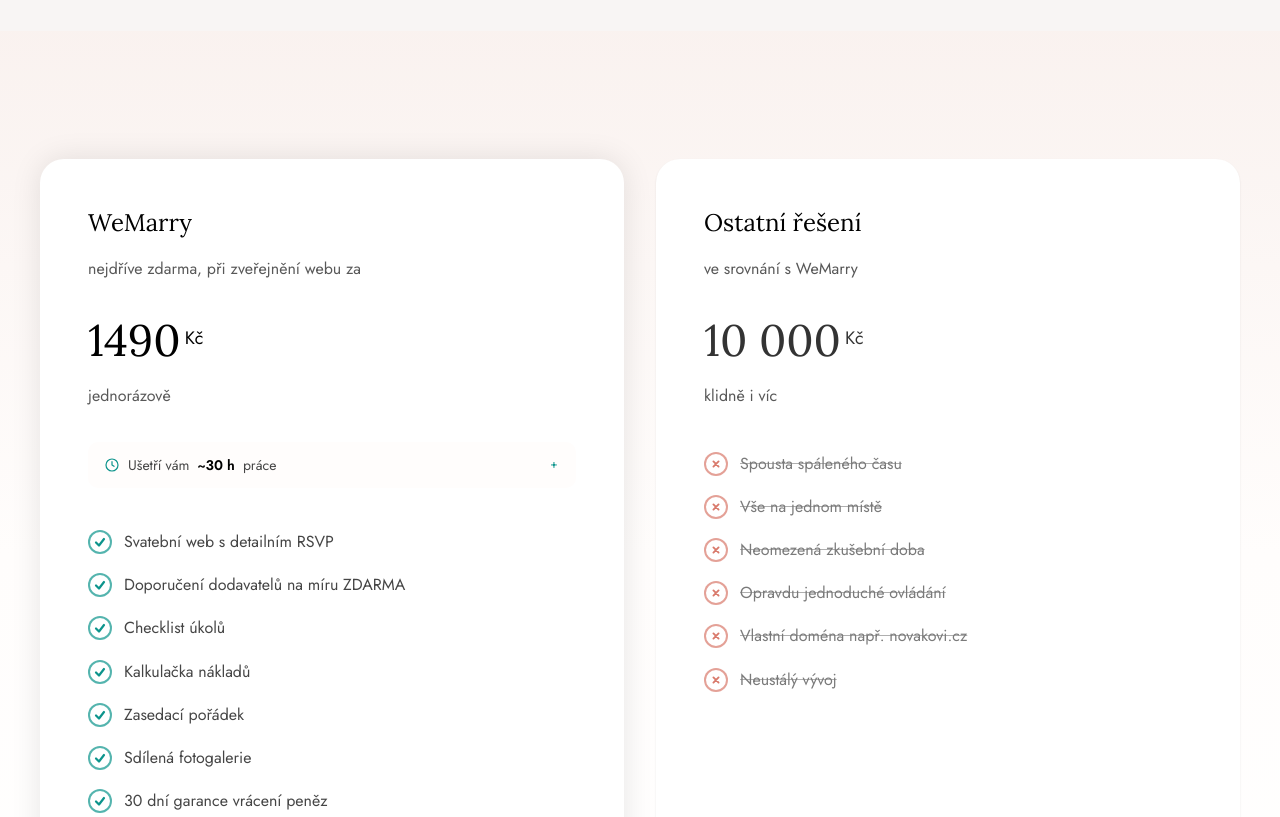
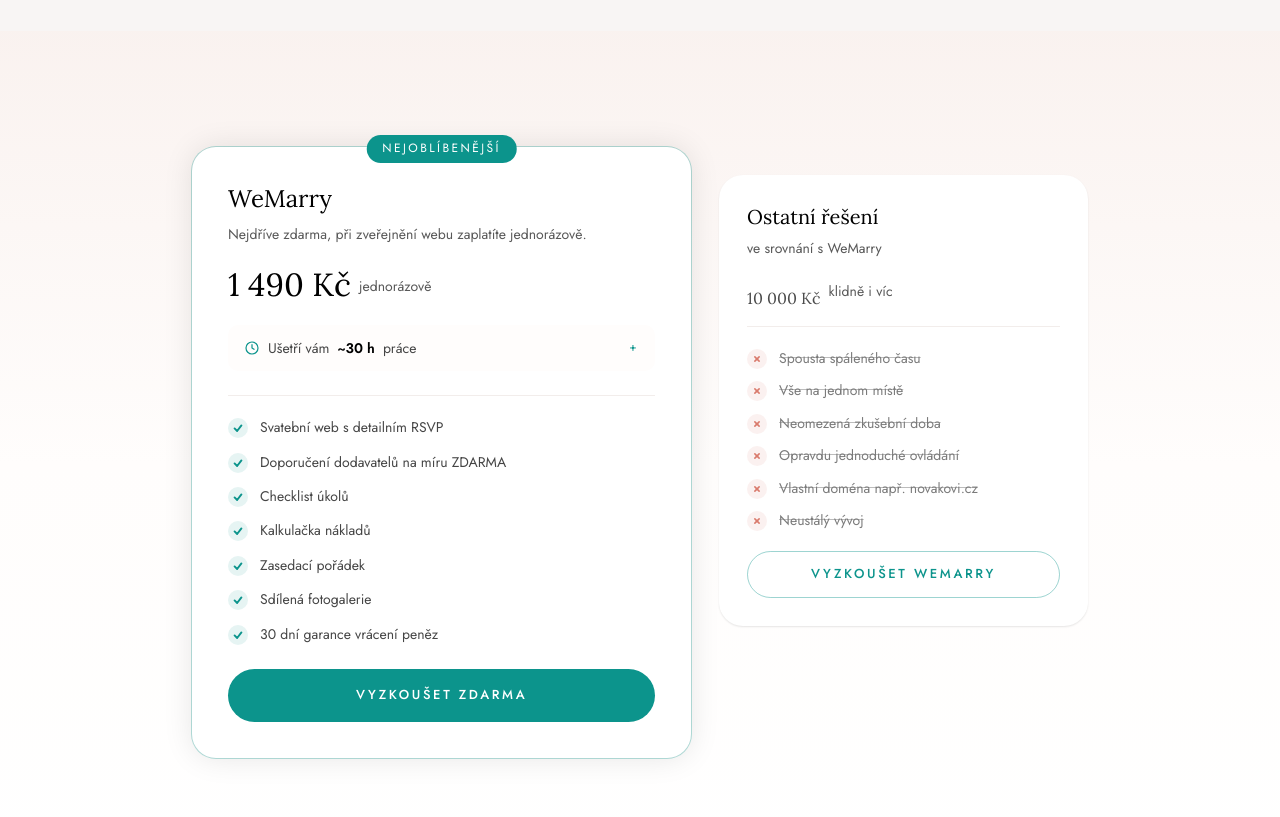
Before and after one commit to krystofpaleta/wemarry-web, an Astro site: page /cenik in a window 1280 px wide. Shown: the part 1680-2497 px from the top of the page. Built offline with nearby package versions, Linux system fonts and the light colour scheme; Astro itself is replaced by a stand-in of ours.

Commit message:
Ceník (Pricing): redesign do stylu nového ceníku — WeMarry zvýrazněné jako 'Nejoblíbenější' (ring, badge, elevace), 'Ostatní řešení' menší srovnávací karta vedle, užší kontejner místo full-width

```diff
--- a/src/components/sections/Pricing.astro
+++ b/src/components/sections/Pricing.astro
@@ -38,19 +38,22 @@
   <div aria-hidden="true" class="absolute inset-0 -z-10 bg-gradient-to-b from-warm-peach/30 via-cream to-white"></div>
 
   <div class="container-site">
-    <div class="mx-auto grid grid-cols-1 gap-6 lg:grid-cols-2 lg:gap-8">
-      <!-- WeMarry card -->
-      <article class="relative flex flex-col gap-8 rounded-card bg-white p-8 shadow-prominent md:p-10 lg:p-12">
-        <header class="flex flex-col gap-4">
+    <div class="mx-auto grid max-w-4xl grid-cols-1 items-start gap-6 lg:grid-cols-[1.15fr_0.85fr] lg:gap-7">
+      <!-- WeMarry — zvýrazněná karta (Nejoblíbenější) -->
+      <article class="relative flex flex-col gap-6 rounded-card bg-white p-8 shadow-prominent ring-1 ring-primary/30 md:p-9 lg:-translate-y-3">
+        <span class="absolute -top-3 left-1/2 -translate-x-1/2 rounded-pill bg-primary px-4 py-1 text-tiny uppercase tracking-cta text-white">
+          Nejoblíbenější
+        </span>
+
+        <header class="flex flex-col gap-2">
           <h3 class="font-serif text-h2 text-ink">WeMarry</h3>
-          <p class="text-body text-ink-muted">nejdříve zdarma, při zveřejnění webu za</p>
+          <p class="text-small text-ink-muted">Nejdříve zdarma, při zveřejnění webu zaplatíte jednorázově.</p>
         </header>
 
-        <div class="flex items-start">
-          <span class="font-serif text-hero text-ink leading-none md:text-hero-xl">1490</span>
-          <span class="ml-1 mt-2 text-h4 text-ink md:mt-3">Kč</span>
+        <div class="flex items-end gap-2">
+          <span class="font-serif text-hero text-ink leading-none">1 490 Kč</span>
+          <span class="mb-1 text-small text-ink-muted">jednorázově</span>
         </div>
-        <p class="-mt-4 text-body text-ink-muted">jednorázově</p>
 
         {/* Ušetřený čas + rozklad */}
         <details class="group rounded-mini bg-cream px-4 py-3">
@@ -74,14 +77,14 @@
           </ul>
         </details>
 
-        <ul class="mt-2 flex flex-col gap-4">
+        <ul class="flex flex-1 flex-col gap-3 border-t border-beige-border pt-5">
           {
             weMarryItems.map((label) => (
-              <li class="flex items-start gap-3">
-                <span aria-hidden="true" class="mt-0.5 flex size-6 shrink-0 items-center justify-center rounded-full border-2 border-primary/70 bg-white">
-                  <svg viewBox="0 0 14 14" class="size-3.5 text-primary" fill="none" stroke="currentColor" stroke-width="2.2" stroke-linecap="round" stroke-linejoin="round"><path d="M3 7.5L6 10.5L11 4"></path></svg>
+              <li class="flex items-start gap-3 text-small text-ink-body">
+                <span aria-hidden="true" class="mt-0.5 flex size-5 shrink-0 items-center justify-center rounded-full bg-primary/10">
+                  <svg viewBox="0 0 14 14" class="size-3 text-primary" fill="none" stroke="currentColor" stroke-width="2.2" stroke-linecap="round" stroke-linejoin="round"><path d="M3 7.5L6 10.5L11 4"></path></svg>
                 </span>
-                <span class="text-body text-ink-body">{label}</span>
+                <span>{label}</span>
               </li>
             ))
           }
@@ -90,33 +93,32 @@
         <a href={SITE.app.signup} class="btn-primary mt-auto w-full px-8 py-4">Vyzkoušet zdarma</a>
       </article>
 
-      <!-- Ostatní řešení card -->
-      <article class="relative flex flex-col gap-8 rounded-card bg-white p-8 shadow-card md:p-10 lg:p-12">
-        <header class="flex flex-col gap-4">
-          <h3 class="font-serif text-h2 text-ink">Ostatní řešení</h3>
-          <p class="text-body text-ink-muted">ve srovnání s WeMarry</p>
+      <!-- Ostatní řešení — menší srovnávací karta -->
+      <article class="relative flex flex-col gap-5 rounded-card bg-white p-6 shadow-card md:p-7 lg:mt-4">
+        <header class="flex flex-col gap-1.5">
+          <h3 class="font-serif text-h3 text-ink">Ostatní řešení</h3>
+          <p class="text-small text-ink-muted">ve srovnání s WeMarry</p>
         </header>
 
-        <div class="flex items-start">
-          <span class="font-serif text-hero text-ink/80 leading-none md:text-hero-xl">10 000</span>
-          <span class="ml-1 mt-2 text-h4 text-ink/80 md:mt-3">Kč</span>
+        <div class="flex items-end gap-2">
+          <span class="font-serif text-h1 text-ink/70 leading-none">10 000 Kč</span>
+          <span class="mb-1 text-small text-ink-muted">klidně i víc</span>
         </div>
-        <p class="-mt-4 text-body text-ink-muted">klidně i víc</p>
 
-        <ul class="mt-2 flex flex-col gap-4">
+        <ul class="flex flex-1 flex-col gap-2.5 border-t border-beige-border pt-5">
           {
             othersItems.map((label) => (
-              <li class="flex items-start gap-3">
-                <span aria-hidden="true" class="mt-0.5 flex size-6 shrink-0 items-center justify-center rounded-full border-2 border-[#d97a6c]/70 bg-white">
-                  <svg viewBox="0 0 14 14" class="size-3 text-[#d97a6c]" fill="none" stroke="currentColor" stroke-width="2.2" stroke-linecap="round" stroke-linejoin="round"><path d="M4 4L10 10M10 4L4 10"></path></svg>
+              <li class="flex items-start gap-3 text-small">
+                <span aria-hidden="true" class="mt-0.5 flex size-5 shrink-0 items-center justify-center rounded-full bg-[#d97a6c]/10">
+                  <svg viewBox="0 0 14 14" class="size-2.5 text-[#d97a6c]" fill="none" stroke="currentColor" stroke-width="2.2" stroke-linecap="round" stroke-linejoin="round"><path d="M4 4L10 10M10 4L4 10"></path></svg>
                 </span>
-                <span class="text-body text-ink-soft line-through decoration-ink-soft/60">{label}</span>
+                <span class="text-ink-soft line-through decoration-ink-soft/50">{label}</span>
               </li>
             ))
           }
         </ul>
 
-        <a href={SITE.app.signup} class="btn-outline mt-auto w-full border-primary/50 px-8 py-4 text-primary hover:bg-primary/5">
+        <a href={SITE.app.signup} class="btn-outline mt-auto w-full border-primary/40 px-6 py-3 text-primary hover:bg-primary/5">
           Vyzkoušet WeMarry
         </a>
       </article>
```
